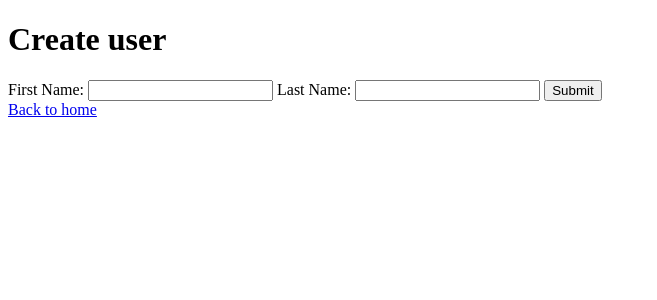
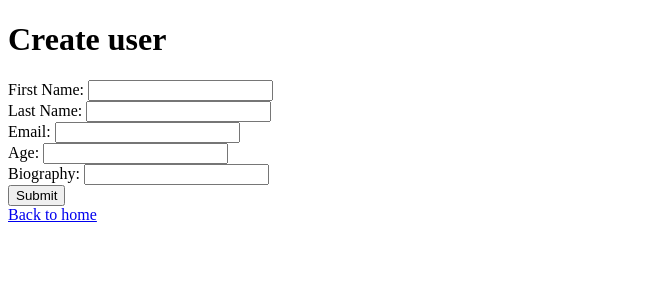
Before and after one commit to bublysoda/repoFormsExpress, a Node server app: page /create in a window 1280 px wide. Shown: the top 300 px of the page, without its empty margins (0-657 px from the left). Run offline with Node 20, Linux system fonts and the light colour scheme.

Commit message:
my changes, not working

```diff
--- a/controllers/usersController.js
+++ b/controllers/usersController.js
@@ -15,8 +15,8 @@ exports.usersCreateGet = (req, res) => {
 };
 
 exports.usersCreatePost = (req, res) => {
-  const { firstName, lastName } = req.body;
-  usersStorage.addUser({ firstName, lastName });
+  const { firstName, lastName,  } = req.body;
+  usersStorage.addUser({ firstName, lastName, email, age, bio });
   res.redirect("/");
 };
 
@@ -47,7 +47,7 @@ exports.usersCreatePost = [
       });
     }
     const { firstName, lastName } = req.body;
-    usersStorage.addUser({ firstName, lastName });
+    usersStorage.addUser({ firstName, lastName, email, age, bio });
     res.redirect("/");
   }
 ];
--- a/storages/usersStorage.js
+++ b/storages/usersStorage.js
@@ -8,7 +8,7 @@ class UsersStorage {
 
     addUser({ firstName, lastName }) {
       const id = this.id;
-      this.storage[id] = { id, firstName, lastName };
+      this.storage[id] = { id, firstName, lastName, email, age, bio };
       this.id++;
     }
 
@@ -21,7 +21,7 @@ class UsersStorage {
     }
 
     updateUser(id, { firstName, lastName }) {
-      this.storage[id] = { id, firstName, lastName };
+      this.storage[id] = { id, firstName, lastName, email, age, bio };
     }
 
     deleteUser(id) {
--- a/views/createUser.ejs
+++ b/views/createUser.ejs
@@ -10,8 +10,19 @@
   <form action="/create" method="POST">
     <label for="firstName">First Name: </label>
     <input type="text" name="firstName" id="firstName" required>
+    <br>
     <label for="lastName">Last Name: </label>
     <input type="text" name="lastName" id="lastName" required>
+    <br>
+    <label for="email">Email:</label>
+    <input type="email" name="email" id="email" required>
+    <br>
+    <label for="age">Age:</label>
+    <input type="number" name="age" id="age">
+    <br>
+    <label for="bio">Biography:</label>
+    <input type="text" name="bio" id="bio">
+    <br>
     <button type="submit">Submit</button>
   </form>
   <a href="/">Back to home</a>
--- a/views/index.ejs
+++ b/views/index.ejs
@@ -10,7 +10,7 @@
 <ul>
   <% if (locals.users) {%>
     <% users.forEach(function(user) { %>
-      <li>ID: <%= user.id %>, Name: <%= user.firstName %> <%= user.lastName %></li>
+      <li>ID: <%= user.id %>, Name: <%= user.firstName %> <%= user.lastName %> <%= user.email %> <%= user.age %> <%= user.bio %></li>
       <a href="/<%= user.id %>/update">Update</a>
       <!-- This time we're sending a POST request to our route, so we need a form. -->
       <form action="/<%= user.id %>/delete" method="POST" style="display:inline;">
```
